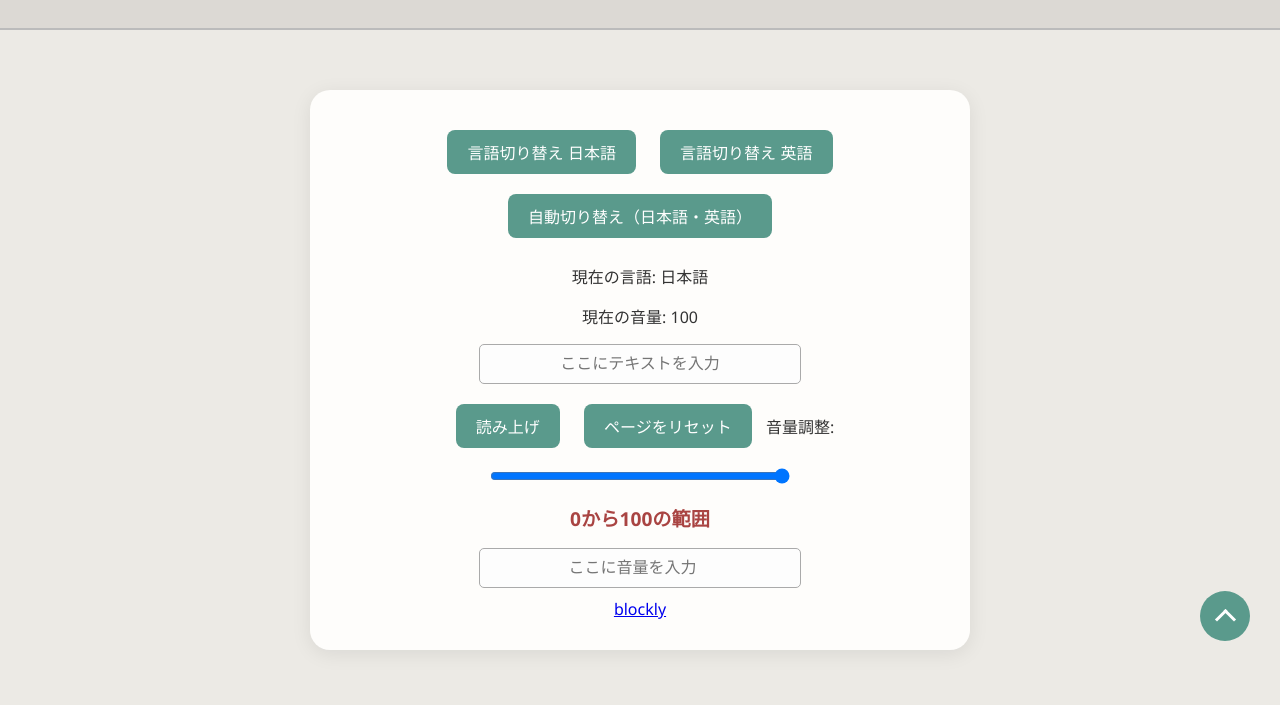
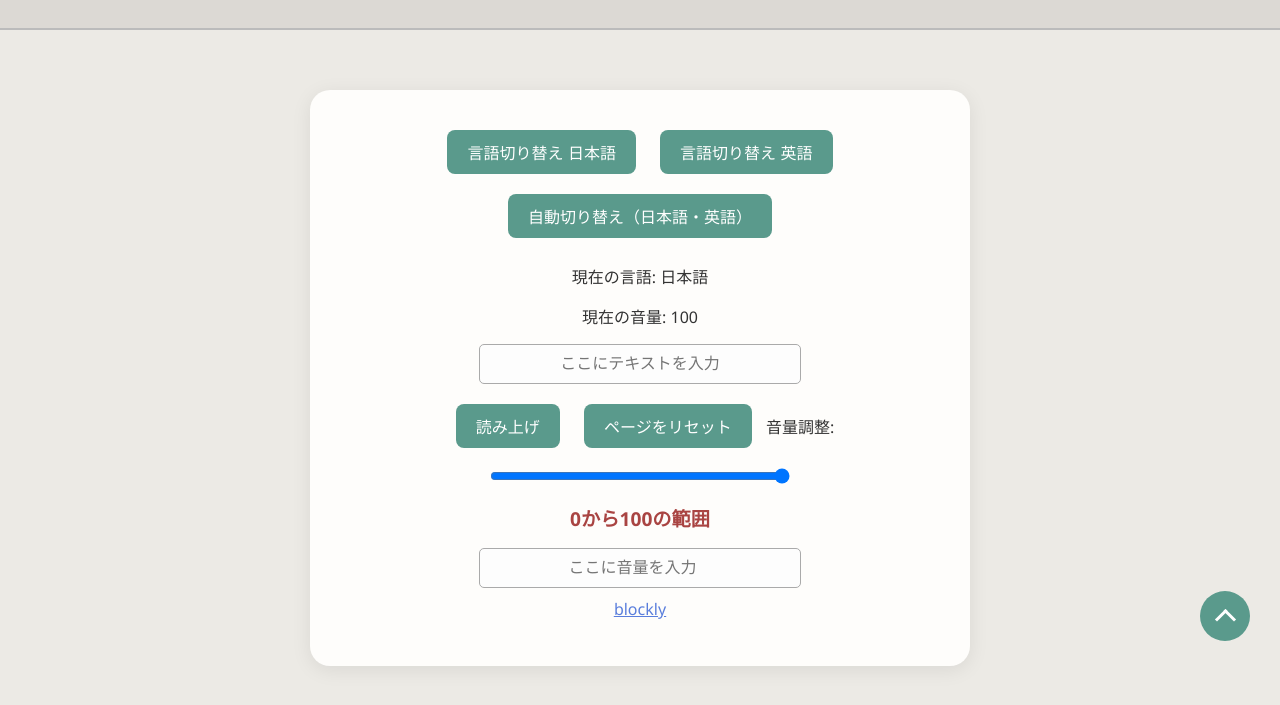
Before and after one commit to imorun/newyomiage, a plain HTML site: page index.html in a window 1280 px wide. Shown: the part 129-834 px from the top of the page. Drawn offline with Linux system fonts and the light colour scheme.

Commit message:
Update index.html

```diff
--- a/index.html
+++ b/index.html
@@ -30,7 +30,7 @@
     <h2>0から100の範囲</h2>
 
     <input type="number" id="volumeInput" placeholder="ここに音量を入力" />
-    <a href="https://imorun.github.io/buroki-/">blockly</a>
+    <a href="https://imorun.github.io/buroki-/"><p>blockly</p></a>
   </div>
 
   <a href="#" class="page-top"></a>
```
